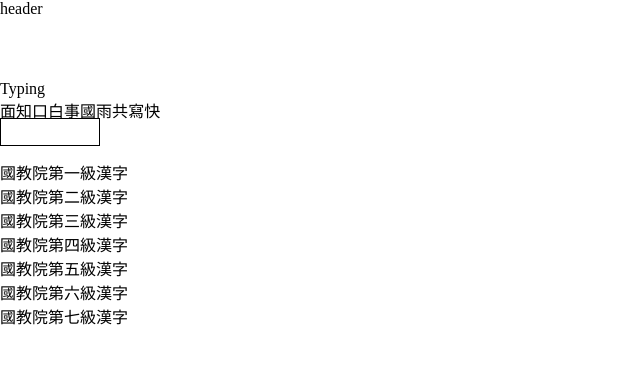
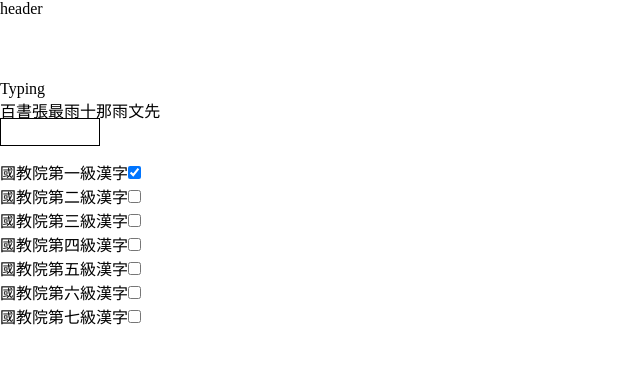
Before and after one commit to joshvictor1024/type-cangjie, a React (Create React App) app: page / in a window 1280 px wide. Shown: the top 378 px of the page, without its empty margins (0-640 px from the left). Built offline with nearby package versions, Linux system fonts and the light colour scheme.

Commit message:
add settings active wordbanks

```diff
--- a/src/containers/App.js
+++ b/src/containers/App.js
@@ -1,27 +1,18 @@
-import React, { useState, useEffect } from "react";
+import React from "react";
 import "./App.css";
 import Typing from "./Typing";
 import Dashboard from "./Dashboard";
 import useWordbank from "../hooks/useWordbank";
 import usePractice from "../hooks/usePractice";
-
-const DEFAULT_WORDBANK = "common-character-l1";
+import useSettings from "../hooks/useSettings";
 
 function App() {
-  const [currentWordbankName, setCurrentWordbankName] = useState(null);
   const { wordbanks } = useWordbank();
-  const { handleKeydown, wordQueue, currentWordProgress, refreshLivewords, codeInput } =
-    usePractice({
-      wordbanks: wordbanks,
-      currentWordbankName: currentWordbankName
-    });
-
-  useEffect(() => {
-    if (currentWordbankName === null && wordbanks[DEFAULT_WORDBANK]) {
-      setCurrentWordbankName(DEFAULT_WORDBANK);
-      refreshLivewords();
-    }
-  }, [currentWordbankName, wordbanks]);
+  const { settings, setSetting } = useSettings();
+  const { handleKeydown, wordQueue, currentWordProgress, codeInput } = usePractice({
+    wordbanks: wordbanks,
+    activeWordbanks: settings.activeWordbanks
+  });
 
   return (
     <div className="App">
@@ -34,7 +25,7 @@ function App() {
         />
       </div>
       <div className="Dashboard">
-        <Dashboard wordbanks={wordbanks} />
+        <Dashboard wordbanks={wordbanks} settings={settings} setSetting={setSetting} />
       </div>
       <div className="Footer">footer</div>
     </div>
--- a/src/containers/Dashboard.js
+++ b/src/containers/Dashboard.js
@@ -1,13 +1,55 @@
-import React, { useEffect } from "react";
+import React, { useState, useEffect } from "react";
 
-export default function Dashboard({ wordbanks }) {
+function doPropertiesMatch(obj1, obj2) {
+  const keys1 = Object.keys(obj1);
+  if (Object.keys(obj2).length !== keys1.length) {
+    return false;
+  }
+  for (let i = 0; i < keys1.length; i++) {
+    if (obj1[keys1[i]] !== obj2[keys1[i]]) {
+      return false;
+    }
+  }
+  return true;
+}
+
+export default function Dashboard({ wordbanks, settings, setSetting }) {
+  const [renderedWordbanks, setRenderedWordbanks] = useState({});
+
   useEffect(() => {
-    console.log(wordbanks);
+    if (!doPropertiesMatch(renderedWordbanks, wordbanks)) {
+      setRenderedWordbanks(wordbanks);
+    }
   }, [wordbanks]);
+  useEffect(() => {}, [wordbanks]);
+
+  function changeActiveWordbank(wordbankName, checked) {
+    const activeWordbanks = [...settings.activeWordbanks];
+    if (checked) {
+      if (!settings.activeWordbanks.includes(wordbankName)) {
+        activeWordbanks.push(wordbankName);
+        activeWordbanks.sort();
+        setSetting("activeWordbanks", activeWordbanks);
+      }
+    } else {
+      const i = settings.activeWordbanks.findIndex((wbn) => wbn === wordbankName);
+      if (i >= 0) {
+        activeWordbanks.splice(i, 1);
+        setSetting("activeWordbanks", activeWordbanks);
+      }
+    }
+  }
   return (
     <div>
       {Object.keys(wordbanks).map((wordbankName) => (
-        <div key={wordbankName}>{wordbanks[wordbankName].display}</div>
+        <div key={wordbankName}>
+          {wordbanks[wordbankName].display}
+          <input
+            type="checkbox"
+            checked={settings.activeWordbanks.includes(wordbankName)}
+            onChange={(e) => changeActiveWordbank(wordbankName, e.target.checked)}
+          />
+        </div>
       ))}
     </div>
   );
--- a/src/containers/Typing.js
+++ b/src/containers/Typing.js
@@ -7,14 +7,16 @@ export default function Typing({ wordQueue, currentWordProgress, codeInput }) {
     <div>
       Typing
       <div className="WordQueue">
-        {wordQueue.map((word, i) => (
+        {wordQueue.length > 0
+          ? wordQueue.map((word, i) => (
               <Word
                 key={i}
                 word={word}
                 progress={i === 0 ? currentWordProgress : null}
                 code={i === 0 ? codeInput : null}
               />
-        ))}
+            ))
+          : "選擇任一字庫以繼續..."}
       </div>
     </div>
   );
--- a/src/hooks/useCharacterHistory.js
+++ b/src/hooks/useCharacterHistory.js
@@ -27,9 +27,9 @@ export default function useCharacterHistory() {
 
   useEffect(() => {
     if (isAvailable()) {
-      const localWordKeyHistory = getHistory();
-      if (localWordKeyHistory) {
-        historyRef.current = localWordKeyHistory;
+      const localHistory = getHistory();
+      if (localHistory) {
+        historyRef.current = localHistory;
       }
     }
   }, []);
--- a/src/hooks/usePractice.js
+++ b/src/hooks/usePractice.js
@@ -6,7 +6,7 @@ import useCharacterHistory from "./useCharacterHistory";
 const WORD_QUEUE_MIN_WORDS = 5;
 const WORD_QUEUE_MAX_WORDS = 10;
 
-export default function usePractice({ wordbanks, currentWordbankName }) {
+export default function usePractice({ wordbanks, activeWordbanks }) {
   const [wordQueue, setWordQueue] = useState([]);
   const [currentWordProgress, setCurrentWordProgress] = useState(null);
   function newCurrentWordProgress() {
@@ -34,11 +34,13 @@ export default function usePractice({ wordbanks, currentWordbankName }) {
         console.log("correct");
         setCode(codeInput);
         endCharacter();
-        setCodeInput("");
         if (checkWordDone()) {
+          if (wordQueue.length >= 2) {
             beginCharacter(wordQueue[1][0]);
+          }
           setWordQueue(wordQueue.slice(1));
           setCurrentWordProgress(newCurrentWordProgress());
+          setCodeInput("");
         } else {
           beginCharacter(wordQueue[0][currentWordProgress.correctCharacterCount + 1]);
           setCurrentWordProgress((c) => {
@@ -47,6 +49,7 @@ export default function usePractice({ wordbanks, currentWordbankName }) {
               correctCharacterCount: c.correctCharacterCount + 1
             };
           });
+          setCodeInput("");
         }
       } else {
         console.log("wrong");
@@ -90,31 +93,51 @@ export default function usePractice({ wordbanks, currentWordbankName }) {
   const { handleKeydown } = useKeyboardEvent(onKeyDown);
 
   function drawRandom(count) {
-    const cwb = wordbanks[currentWordbankName];
-    if (!cwb) return null;
+    console.log("draw");
+    const awb = activeWordbanks.map((wordbankName) => wordbanks[wordbankName]).filter((wb) => wb);
+    //console.log(awb);
+    if (awb.length === 0) return null;
+
+    const cumulativeLengths = [0]; // from [0]:0 to [aws.length]:sum
+    for (let i = 0; i < awb.length; i++) {
+      cumulativeLengths[i + 1] = cumulativeLengths[i] + awb[i].words.length;
+    }
+
     const result = [];
     for (let i = 0; i < count; i++) {
-      result.push(cwb.words[Math.floor(Math.random() * cwb.words.length)]);
+      const r = Math.floor(Math.random() * cumulativeLengths[cumulativeLengths.length - 1]);
+      for (let j = 0; j < activeWordbanks.length; j++) {
+        if (r < cumulativeLengths[j + 1]) {
+          result.push(awb[j].words[r - cumulativeLengths[j]]);
+          break;
         }
+      }
+    }
+    //console.log(result);
     return result;
   }
   useEffect(() => {
-    if (!wordbanks[currentWordbankName]) return;
-    if (wordQueue.length === 0) {
+    if (activeWordbanks.length === 0) return;
     const words = drawRandom(WORD_QUEUE_MAX_WORDS);
+    if (words === null) return;
     beginCharacter(words[0]);
+    //console.log(words);
     setWordQueue(words);
     setCurrentWordProgress(newCurrentWordProgress());
-    } else if (wordQueue.length < WORD_QUEUE_MIN_WORDS) {
-      const words = drawRandom(WORD_QUEUE_MAX_WORDS - wordQueue.length);
+    setCodeInput("");
+  }, [wordbanks, activeWordbanks]);
+  useEffect(() => {
+    if (activeWordbanks.length === 0) return;
     setWordQueue((c) => {
+      if (c.length < WORD_QUEUE_MIN_WORDS) {
+        const words = drawRandom(WORD_QUEUE_MAX_WORDS - c.length);
+        if (words === null) return c;
+        //console.log(c, words);
         return [...c, ...words];
+      }
+      return c;
     });
+  }, [wordQueue]);
+
+  return { handleKeydown, wordQueue, currentWordProgress, codeInput };
 }
-  }, [wordQueue, wordbanks, currentWordbankName]);
-
-  function refreshLivewords() {
-    setWordQueue([]);
-  }
-  return { handleKeydown, wordQueue, currentWordProgress, refreshLivewords, codeInput };
-}
--- /dev/null
+++ b/src/hooks/useSettings.js
@@ -0,0 +1,36 @@
+import { useState, useEffect } from "react";
+import useLocalStorage from "./useLocalStorage";
+
+const defaultSettings = {
+  activeWordbanks: ["common-character-l1"]
+};
+
+// settings:
+// {
+//   activeWordbanks: [String]
+// }
+export default function useSettings() {
+  const { isAvailable, get: getLocalSettings, set: setLocalSettings } = useLocalStorage("settings");
+  const [settings, setSettings] = useState(defaultSettings);
+
+  useEffect(() => {
+    if (isAvailable()) {
+      const localSettings = getLocalSettings();
+      if (localSettings) {
+        setSettings((c) => {
+          return { ...c, ...localSettings };
+        });
+      }
+    }
+  }, []);
+
+  function setSetting(setting, value) {
+    const newSettings = { ...settings, [setting]: value };
+    setSettings(newSettings);
+    if (isAvailable()) {
+      setLocalSettings(newSettings);
+    }
+  }
+
+  return { settings, setSetting };
+}
```
Lines whose indentation alone changed are shown as unchanged.
